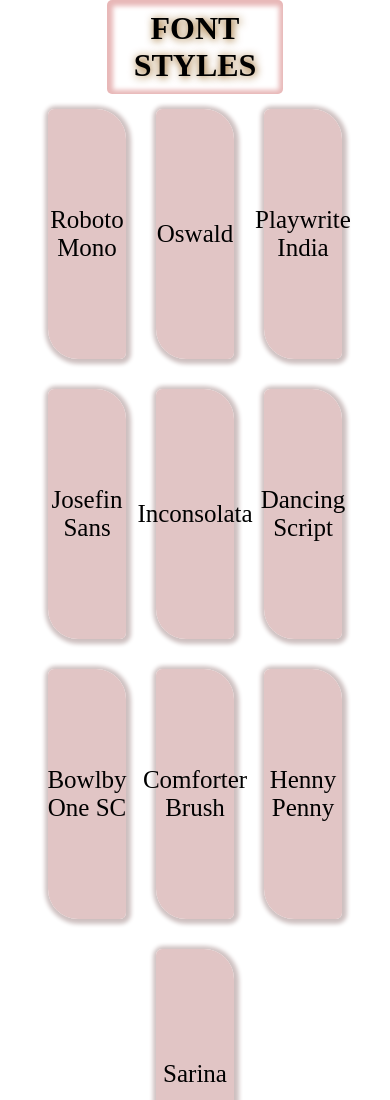
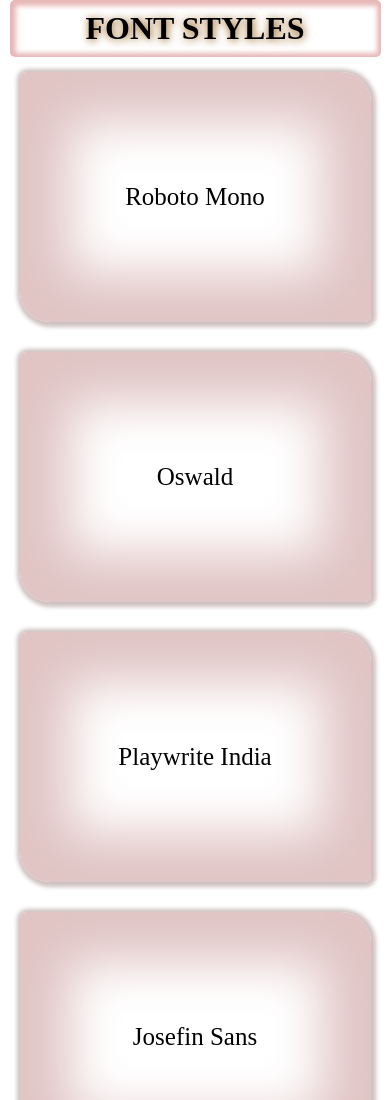
Before and after one commit to LIKHITHAKATLA/day7fontfamily, a plain HTML site: page index.html in a window 390 px wide. Shown: the top 1100 px of the page. Drawn offline with Linux system fonts and the light colour scheme; a web font is replaced by a local one.

Commit message:
Add files via upload

```diff
--- a/index.html
+++ b/index.html
@@ -51,7 +51,6 @@
     .font1{
         border-radius: 6px;
         box-shadow: 1px 1px 50px 50px rgb(225, 197, 197) inset,1px 1px 4px 4px rgb(206, 192, 192);
-        /* text-shadow: 1px 1px 3px rgb(15, 13, 10); */
         border-end-start-radius: 30px;
         border-start-end-radius: 30px;
         font-size: 25px;
@@ -91,6 +90,24 @@
             font-family: Sarina;
         }
 
+        @media screen and (max-width: 768px) {
+            .textborder {
+                width: 45%;
+            }
+            h1 {
+                width: 80%;
+            }
+        }
+
+        @media screen and (max-width: 480px) {
+            .textborder {
+                width: 90%;
+            }
+            h1 {
+                width: 90%;
+            }
+        }
+
 </style>
 </head>
 <body>
```
